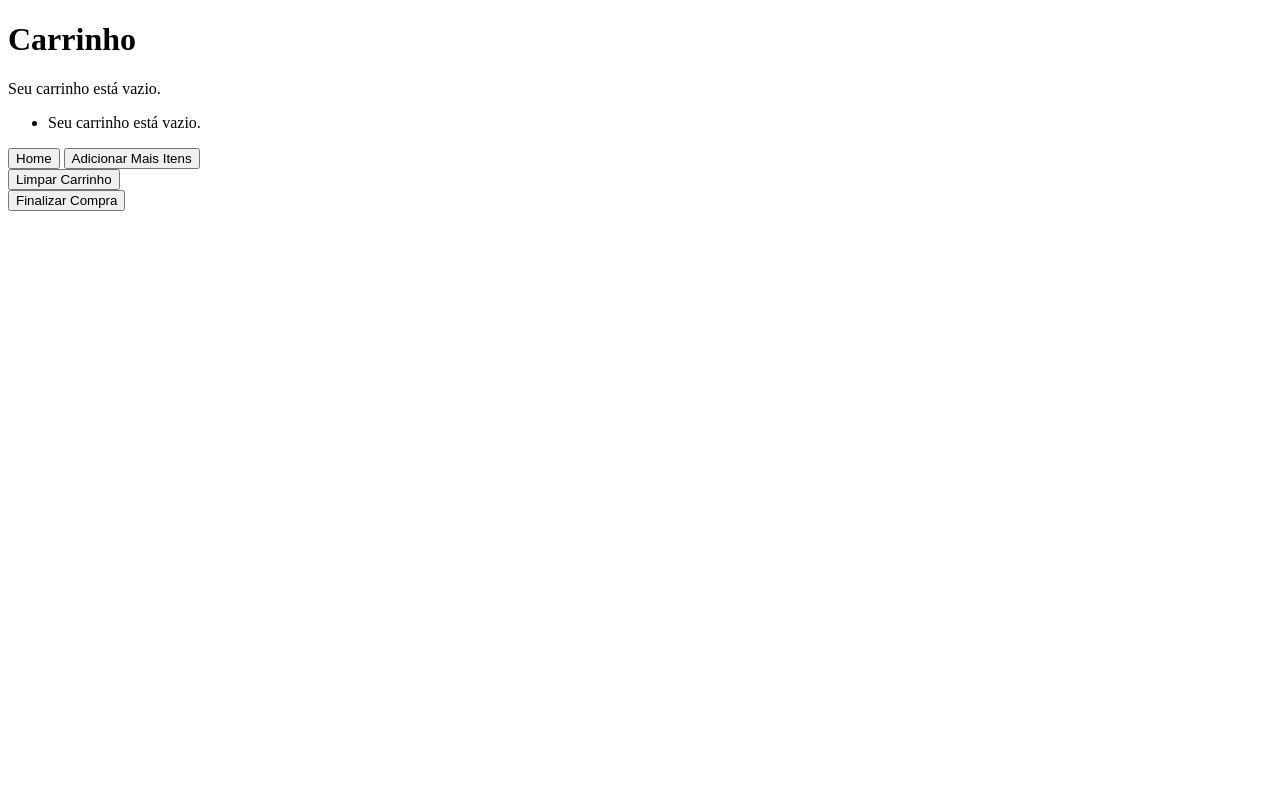
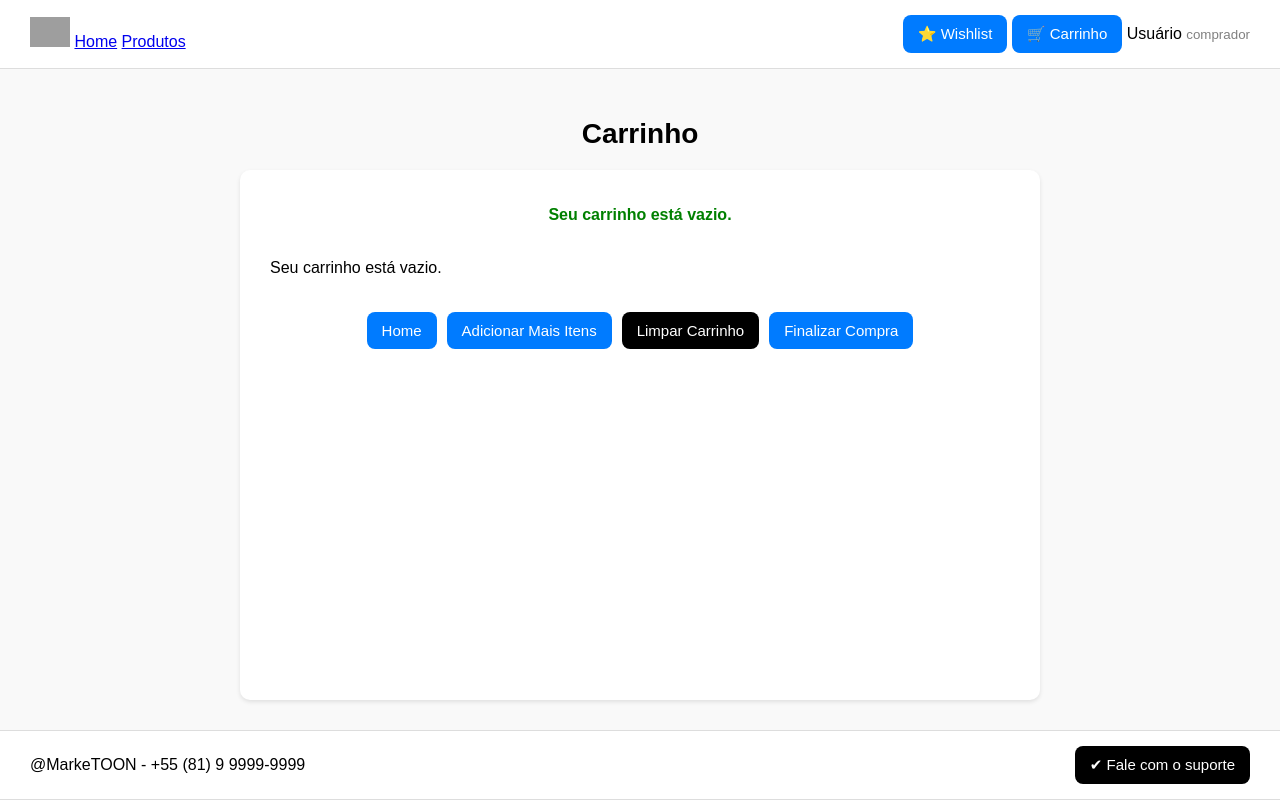
Before and after one commit to LeoGutzeitt/MARKETOON, a Django app: page /carrinho/ in a window 1280 px wide. Run offline with Django 5.2, Linux system fonts and the light colour scheme; parts of the project's set-up code (start-up, migrations or seed data) failed here and were passed over; grey boxes are pictures that could not be loaded.

Commit message:
alterei o carrinho

```diff
--- a/loja/templates/loja/carrinho.html
+++ b/loja/templates/loja/carrinho.html
@@ -1,20 +1,167 @@
 <!DOCTYPE html>
 <html lang="pt-br">
 <head>
-    <meta charset="UTF-8">
-    <meta name="viewport" content="width=device-width, initial-scale=1.0">
+  <meta charset="UTF-8" />
   <title>Carrinho de Compras</title>
+  <style>
+    * {
+      box-sizing: border-box;
+    }
+
+    html, body {
+      margin: 0;
+      padding: 0;
+      font-family: sans-serif;
+      background-color: #f9f9f9;
+      height: 100%;
+    }
+
+    body {
+      display: flex;
+      flex-direction: column;
+      min-height: 100vh;
+    }
+
+    header, footer {
+      background-color: white;
+      padding: 15px 30px;
+      display: flex;
+      align-items: center;
+      justify-content: space-between;
+      border-bottom: 1px solid #ddd;
+    }
+
+    main {
+      flex: 1;
+      padding: 30px 20px;
+      display: flex;
+      flex-direction: column;
+      align-items: center;
+    }
+
+    h1 {
+      margin-bottom: 20px;
+      font-size: 28px;
+    }
+
+    .carrinho-container {
+      width: 100%;
+      max-width: 800px;
+      background-color: white;
+      padding: 20px 30px;
+      border-radius: 10px;
+      box-shadow: 0 2px 4px rgba(0,0,0,0.1);
+      flex-grow: 1;
+    }
+
+    .mensagem {
+      text-align: center;
+      color: green;
+      font-weight: bold;
+      margin-bottom: 20px;
+    }
+
+    ul {
+      list-style: none;
+      padding: 0;
+      margin: 0;
+    }
+
+    li {
+      display: flex;
+      justify-content: space-between;
+      align-items: center;
+      padding: 15px 0;
+      border-bottom: 1px solid #eee;
+    }
+
+    li:last-child {
+      border-bottom: none;
+    }
+
+    li a {
+      color: #007bff;
+      text-decoration: none;
+    }
+
+    li a:hover {
+      text-decoration: underline;
+    }
+
+    .buttons {
+      display: flex;
+      flex-wrap: wrap;
+      gap: 10px;
+      justify-content: center;
+      margin-top: 20px;
+    }
+
+    button {
+      padding: 10px 15px;
+      font-size: 15px;
+      background-color: #000;
+      color: white;
+      border: none;
+      border-radius: 8px;
+      cursor: pointer;
+      transition: background-color 0.3s;
+    }
+
+    button:hover {
+      background-color: #333;
+    }
+
+    a button {
+      background-color: #007bff;
+    }
+
+    a button:hover {
+      background-color: #0056b3;
+    }
+
+    footer {
+      justify-content: space-between;
+      border-top: 1px solid #ddd;
+      margin-top: auto;
+    }
+
+    .support-button {
+      background: black;
+      color: white;
+      border: none;
+      padding: 10px 15px;
+      border-radius: 8px;
+      cursor: pointer;
+    }
+  </style>
 </head>
 <body>
+
+<header>
+  <div class="top-controls">
+    <img src="/static/img/logo.png" alt="Logo" width="40" />
+    <a href="/">Home</a>
+    <a href="/produtos/">Produtos</a>
+  </div>
+
+  <div class="top-controls">
+    <a href="/wishlist/"><button>⭐ Wishlist</button></a>
+    <a href="/carrinho/"><button>🛒 Carrinho</button></a>
+    <span>Usuário <small style="color: gray;">comprador</small></span>
+  </div>
+</header>
+
+<main>
   <h1>Carrinho</h1>
+  <div class="carrinho-container">
     {% if mensagem %}
-        <p>{{ mensagem }}</p>
+      <p class="mensagem">{{ mensagem }}</p>
     {% endif %}
 
     <ul>
       {% for produto in produtos %}
         <li>
-                {{ produto.nome }} - R$ {{ produto.preco }} - Quantidade: 1
+          <span>{{ produto.nome }} - R$ {{ produto.preco }} - Quantidade: 1</span>
           <a href="{% url 'remover_carrinho' produto.id %}">Remover</a>
         </li>
       {% empty %}
@@ -22,15 +169,24 @@
       {% endfor %}
     </ul>
 
+    <div class="buttons">
       <a href="{% url 'home' %}"><button>Home</button></a>
       <a href="{% url 'produtos' %}"><button>Adicionar Mais Itens</button></a>
 
-    <form method="post" action="{% url 'limpar_carrinho' %}">
+      <form method="post" action="{% url 'limpar_carrinho' %}" style="display: inline;">
         {% csrf_token %}
         <button type="submit">Limpar Carrinho</button>
       </form>
-    <a href="{% url 'pagina_de_compra' %}">
-        <button>Finalizar Compra</button>
-      </a>
+
+      <a href="{% url 'checkout' %}"><button>Finalizar Compra</button></a>
+    </div>
+  </div>
+</main>
+
+<footer>
+  <span>@MarkeTOON - +55 (81) 9 9999-9999</span>
+  <button class="support-button">✔ Fale com o suporte</button>
+</footer>
+
 </body>
 </html>
```
Also changed, not shown: produtos/logo-marketoon500-420.png (added). Lines whose indentation alone changed are shown as unchanged.
